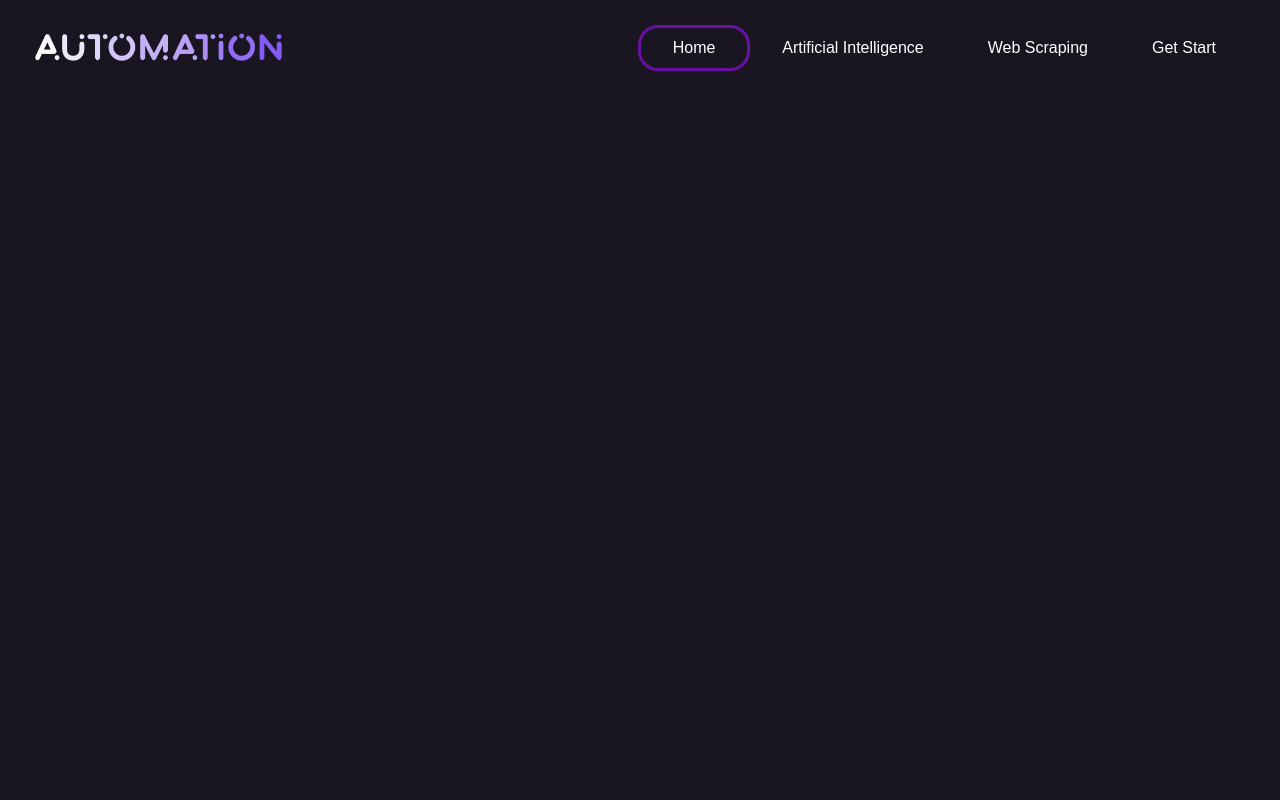
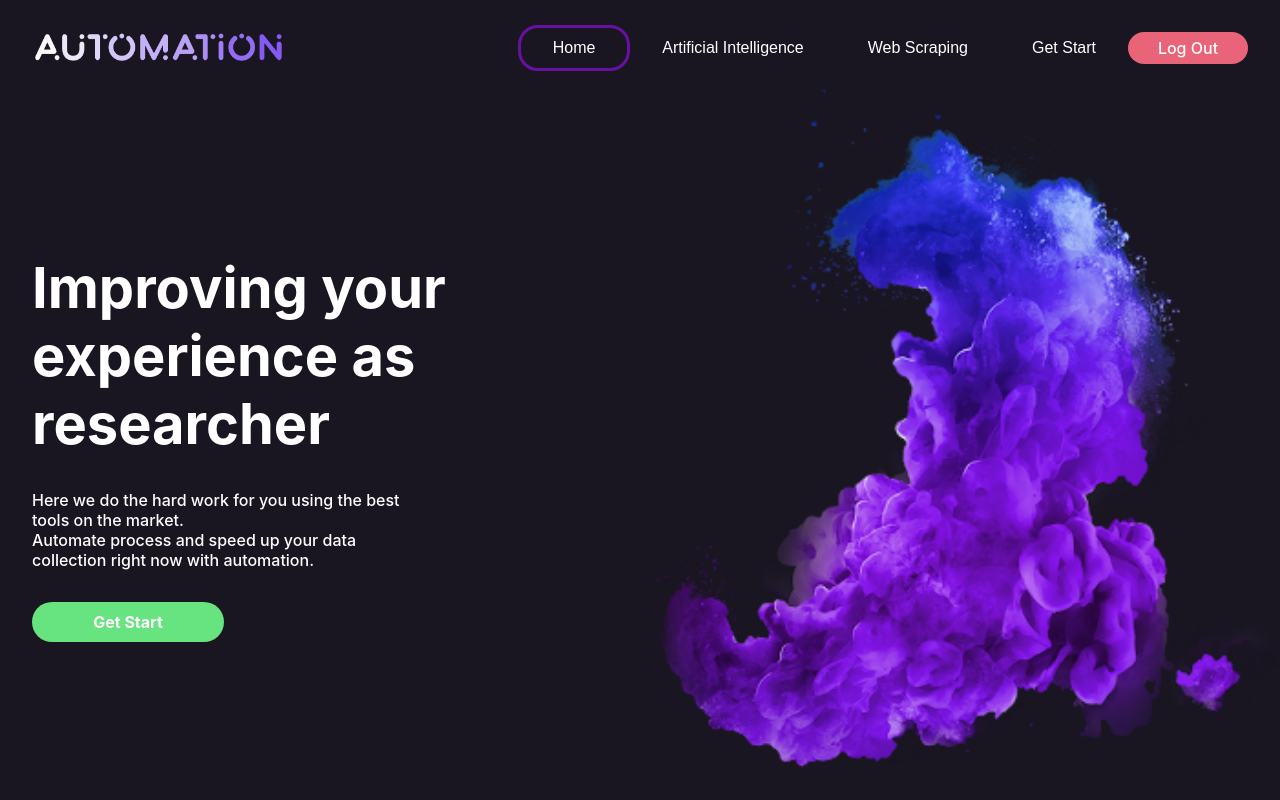
Before and after one commit to fernandocfbf/next_web_site, a Next.js app in the folder automation/: page /home in a window 1280 px wide. Built offline with nearby package versions, Linux system fonts and the light colour scheme.

Commit message:
Adicionei texto na home e a imagem de fundo, necessita adicionar os ícones, ajeitar fontes e posições

```diff
--- a/automation/src/components/Header/index.tsx
+++ b/automation/src/components/Header/index.tsx
@@ -1,13 +1,18 @@
 import Image from 'next/image'
-import { useRouter } from 'next/router'
+import { Router, useRouter } from 'next/router'
 import styles from './styles.module.scss'
+
+
 
 
 export function Header(){
 
   const router = useRouter()
   const currentUrl = router.pathname
-  console.log(currentUrl)
+
+  function logOut(){
+    router.push('/')
+  }
 
   return (
     <div className={styles.headerContainer}>
@@ -23,6 +28,7 @@ export function Header(){
         <a>Artificial Intelligence</a>
         <a>Web Scraping</a>
         <a>Get Start</a>
+        <button onClick={() => logOut()}>Log Out</button>
       </div>
     </div>
   )
--- a/automation/src/components/Header/styles.module.scss
+++ b/automation/src/components/Header/styles.module.scss
@@ -20,6 +20,15 @@
     cursor: pointer;
     padding: 0.675rem 2rem;
   }
+
+  button{
+    background-color: var(--red);
+    color: var(--white);
+    height: 2rem;
+    width: 7.5rem;
+    border: none;
+    border-radius: 1.5rem;
+  }
 }
 
 .filledHeader{
--- a/automation/src/pages/home/index.tsx
+++ b/automation/src/pages/home/index.tsx
@@ -1,10 +1,30 @@
 import styles from './styles.module.scss'
-import {Header} from '../../components/Header'
+import { Header } from '../../components/Header'
+import Image from 'next/image'
 
 export default function Home() {
 	return (
-    <div className={styles.homePage}>
-      <Header></Header>
-    </div>
-    )
+		<div className={styles.homePage}>
+			<Header></Header>
+
+			<div className={styles.introduction}>
+				<h1>
+					Improving your experience as researcher
+      			</h1>
+
+				<p>
+					Here we do the hard work for you using
+					the best tools on the market.
+     			</p>
+				<p>
+					Automate process and speed up your
+					data collection right now with automation.
+				</p>
+
+				<button>
+					Get Start
+      			</button>
+			</div>
+		</div>
+	)
 }
--- a/automation/src/pages/home/styles.module.scss
+++ b/automation/src/pages/home/styles.module.scss
@@ -2,4 +2,38 @@
   background: var(--background);
   height: 100vh;
   width: 100%;
+  display: flex;
+  flex-wrap: wrap;
+  background-image: url('/side_01_teste.png');
+  background-repeat: no-repeat;
+	background-position: center right;
+	background-size: contain;
 }
+
+.introduction{
+  width: 55%;
+  padding: 2rem;
+
+  h1{
+    font-size: 3.5rem;
+    color: var(--white);
+    margin-bottom: 2rem;
+  }
+
+  p{
+    width: 60%;
+    color: var(--white);
+    font-size: 1rem;
+  }
+
+  button{
+    width: 12rem;
+    height: 2.5rem;
+    color: var(--white);
+    background: var(--green);
+    border: none;
+    border-radius: 2rem;
+    font-weight: bold;
+    margin-top: 2rem;
+  }
+}
```
Also changed, not shown: automation/public/side_01_teste.png (added).
